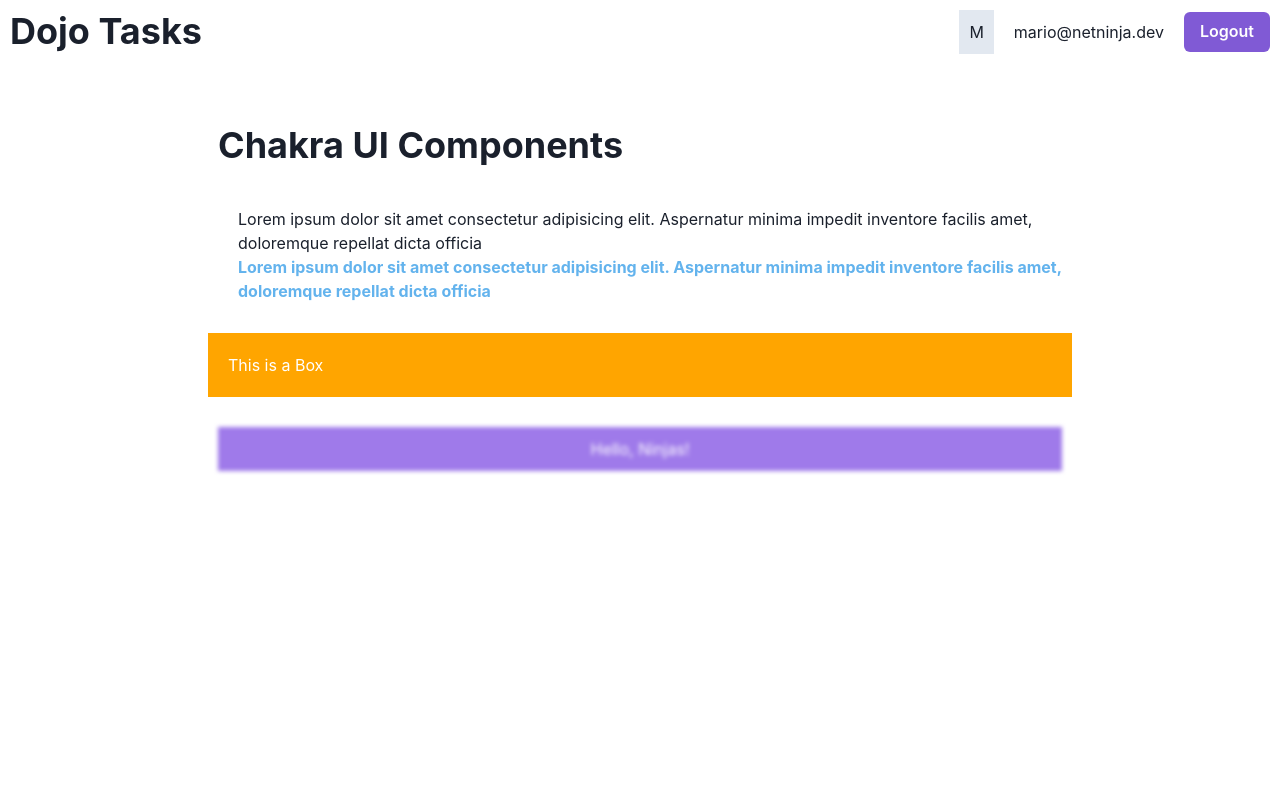
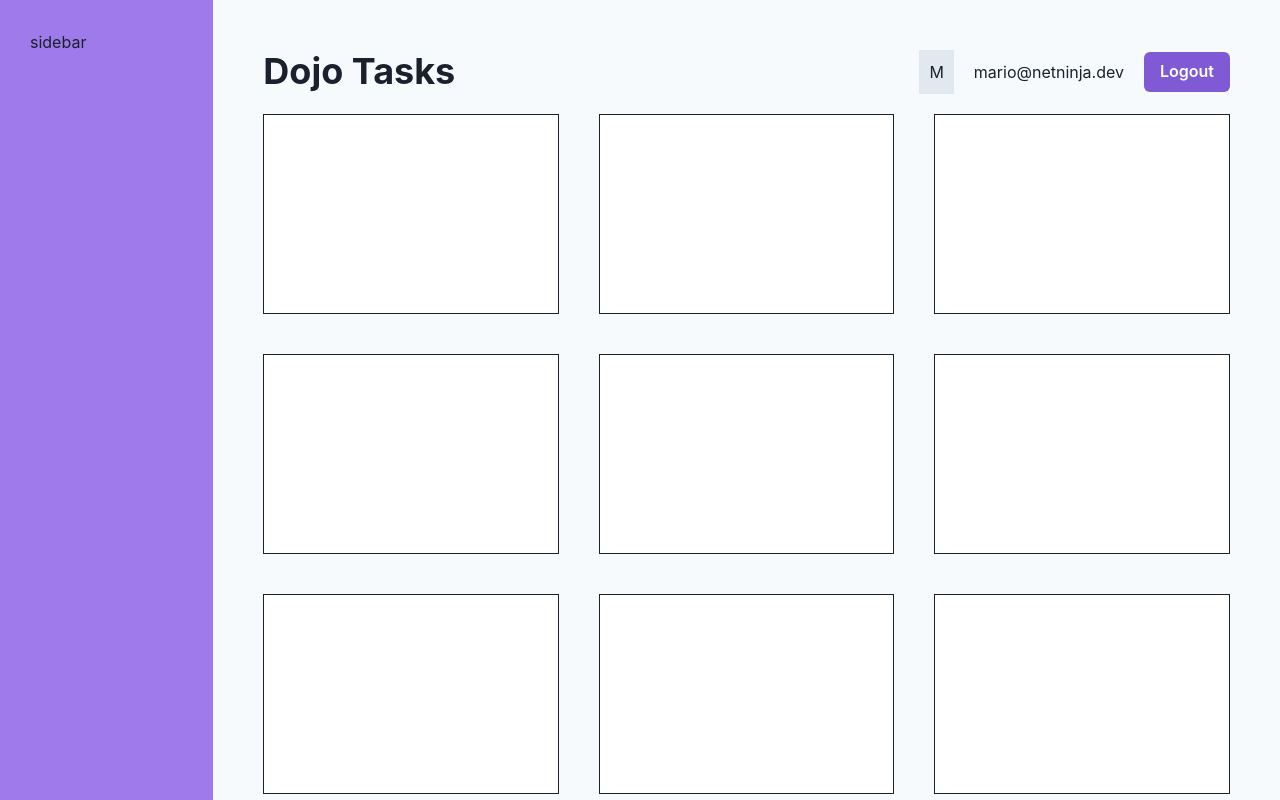
Before and after one commit to rdxdheeraj75/Chakra-UI-Learnings, a React (Vite) app: page / in a window 1280 px wide. Shown: the top 800 px of the page. Built offline with nearby package versions, Linux system fonts and the light colour scheme.

Commit message:
grid layout

```diff
--- a/src/layouts/RootLayout.jsx
+++ b/src/layouts/RootLayout.jsx
@@ -1,11 +1,32 @@
+import { Grid, GridItem } from "@chakra-ui/react"
 import { Outlet } from "react-router-dom"
+
+// components
 import Navbar from "../components/Navbar"
 
 export default function RootLayout() {
   return (
-    <div>
-      <Navbar />
-      <Outlet />
-    </div>
+    <Grid templateColumns="repeat(6, 1fr)" bg="gray.50">
+      {/* sidebar */}
+      <GridItem
+        as="aside"
+        colSpan="1"
+        bg="purple.400"
+        minHeight="100hv"
+        p="30px"
+      >
+        <span>sidebar</span>
+      </GridItem>
+
+      {/* main content & navbar */}
+      <GridItem
+        as="main"
+        colSpan="5"
+        p="40px"
+      >
+        <Navbar />
+        <Outlet />
+      </GridItem>
+    </Grid>
   )
 }
--- a/src/pages/Dashboard.jsx
+++ b/src/pages/Dashboard.jsx
@@ -1,32 +1,23 @@
-import { Box, Container, Heading, Text } from "@chakra-ui/react";
+import { Box, SimpleGrid } from "@chakra-ui/react";
 
 export default function Dashboard() {
 
-  const boxStyles = {
-    p: "10px",
-    bg: "purple.400",
-    color: "white",
-    m: "10px",
-    textAlign: 'center',
-    ':hover': {
-      color: 'black',
-    },
-    filter: 'blur(2px)'
-  }
+  return (
+    <SimpleGrid p="10px" columns={4} spacing={10} minChildWidth={250}>
+      <Box bg="white" height="200px" border="1px solid"></Box>
+      <Box bg="white" height="200px" border="1px solid"></Box>
+      <Box bg="white" height="200px" border="1px solid"></Box>
+      <Box bg="white" height="200px" border="1px solid"></Box>
 
-  return (
-    <Container as="section" maxWidth="4xl" py="20px">
-      <Heading my="30px" p="10px">Chakra UI Components</Heading>
+      <Box bg="white" height="200px" border="1px solid"></Box>
+      <Box bg="white" height="200px" border="1px solid"></Box>
+      <Box bg="white" height="200px" border="1px solid"></Box>
+      <Box bg="white" height="200px" border="1px solid"></Box>
 
-      <Text marginLeft="30px">Lorem ipsum dolor sit amet consectetur adipisicing elit. Aspernatur minima impedit inventore facilis amet, doloremque repellat dicta officia</Text>
-
-      <Text ml="30px" color="blue.300" fontWeight="bold">Lorem ipsum dolor sit amet consectetur adipisicing elit. Aspernatur minima impedit inventore facilis amet, doloremque repellat dicta officia</Text>
-
-      <Box my="30px" p="20px" bg="orange">
-        <Text color="white">This is a Box</Text>
-      </Box>
-
-      <Box sx={boxStyles}>Hello, Ninjas!</Box>
-    </Container>
+      <Box bg="white" height="200px" border="1px solid"></Box>
+      <Box bg="white" height="200px" border="1px solid"></Box>
+      <Box bg="white" height="200px" border="1px solid"></Box>
+      <Box bg="white" height="200px" border="1px solid"></Box>
+    </SimpleGrid>
   )
 }
```
